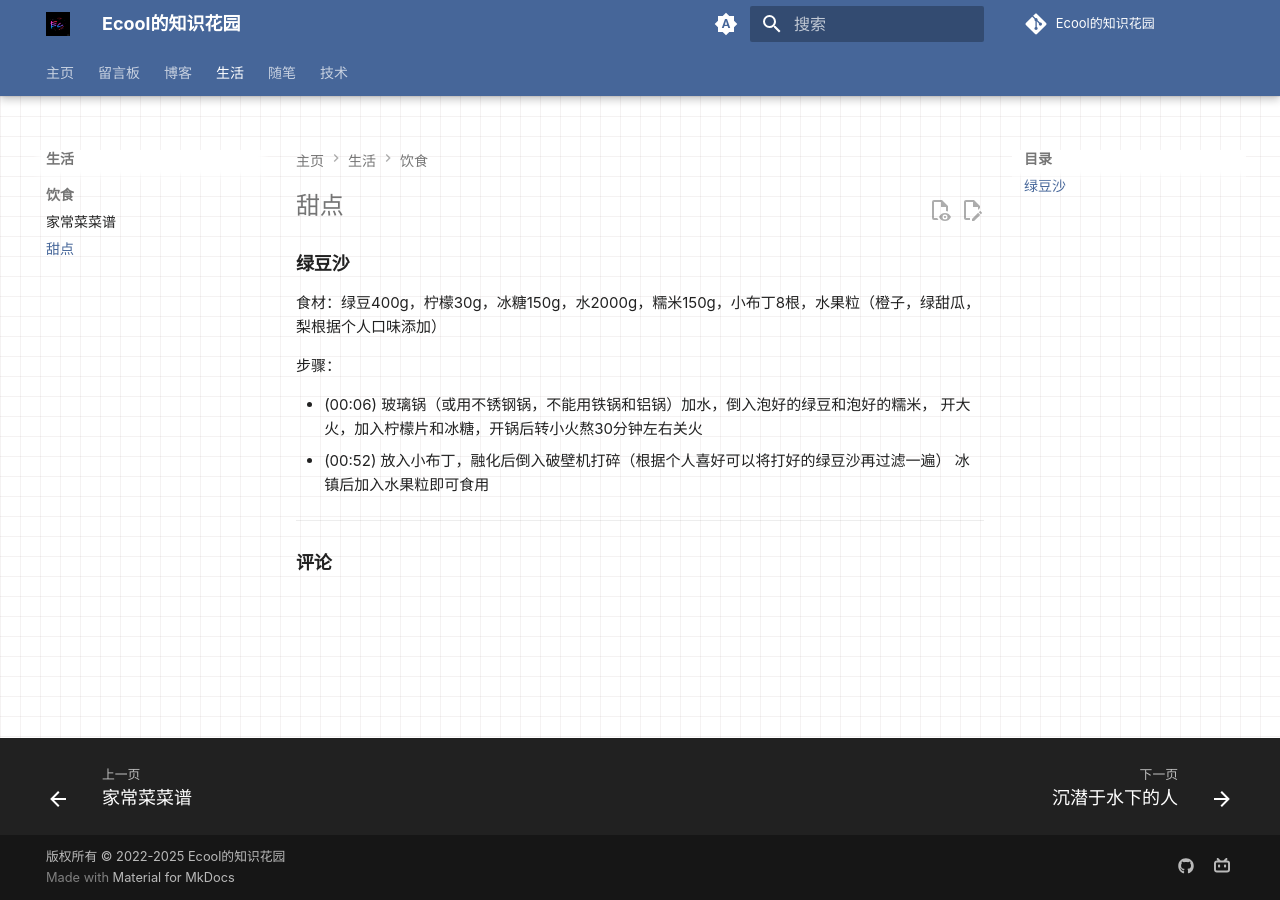
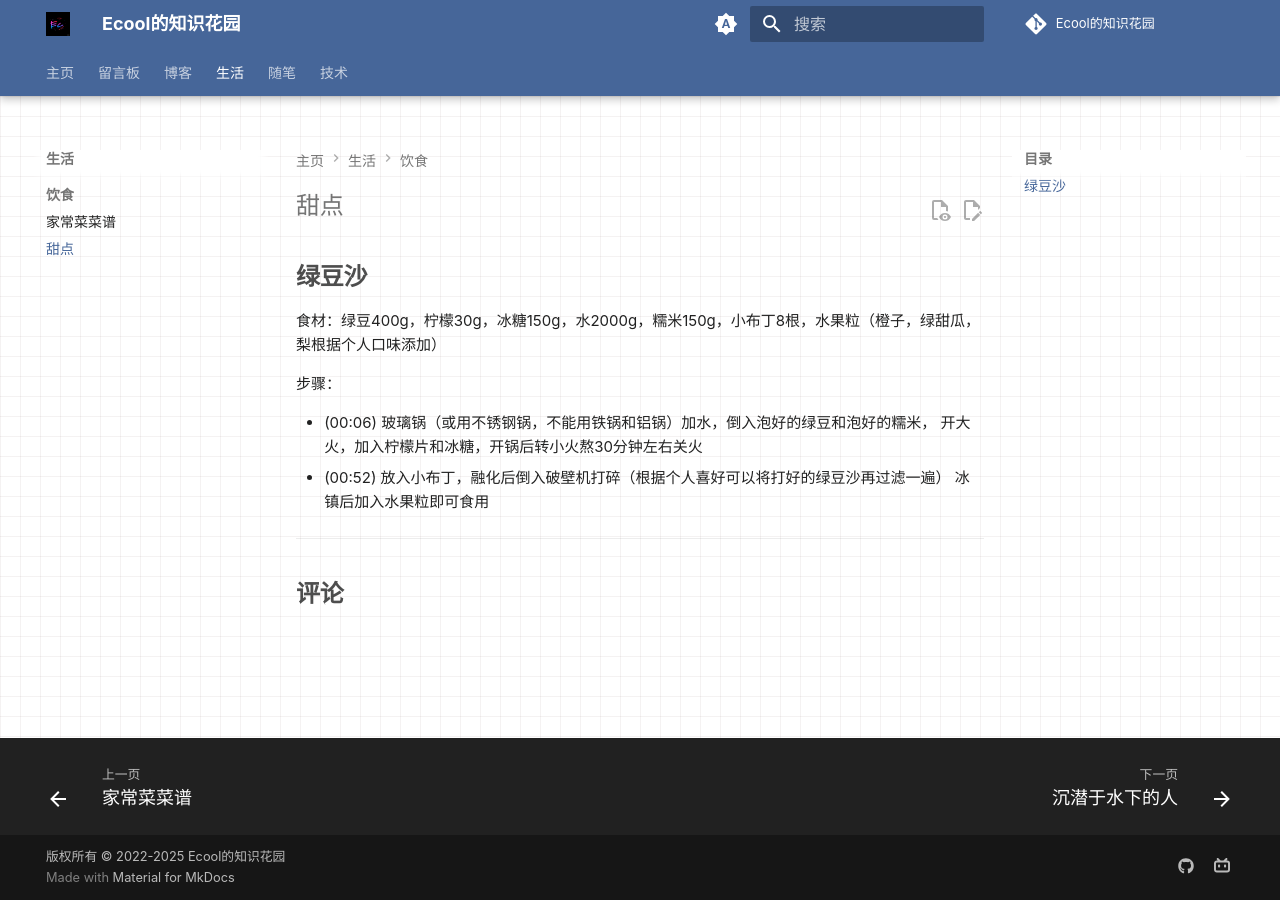
Before and after one commit to jygzyc/notes, an MkDocs documentation site: the page built from docs/life/cuisine/dessert.md, in a window 1280 px wide. Built offline with MkDocs 1.6.1 and Material for MkDocs 9.7.7, drawn with Linux system fonts in a browser that asks for light colours; nearby versions of some CDN libraries; some web fonts are replaced; comment, search, counter and statistics services are not loaded.

Commit message:
20250122 Adjust CSS styles

```diff
--- a/overrides/css/extra.css
+++ b/overrides/css/extra.css
@@ -32,8 +32,16 @@
 
 /* Font Settings */
 .md-typeset{font-size:.75rem;}
-.md-typeset h1{font-weight: 500; font-size: x-large;}
-.md-typeset h2{font-weight: 600; font-size: large;}
+.md-typeset h1{
+    font-weight: 550;
+    font-size: x-large;
+}
+.md-typeset h2{
+    font-weight: 650;
+    font-size: x-large;
+    opacity: 0.8;
+}
+
 nav.md-nav.md-nav--secondary a.md-nav__link{white-space:normal;}
 
 /* Change admonition type */
```
